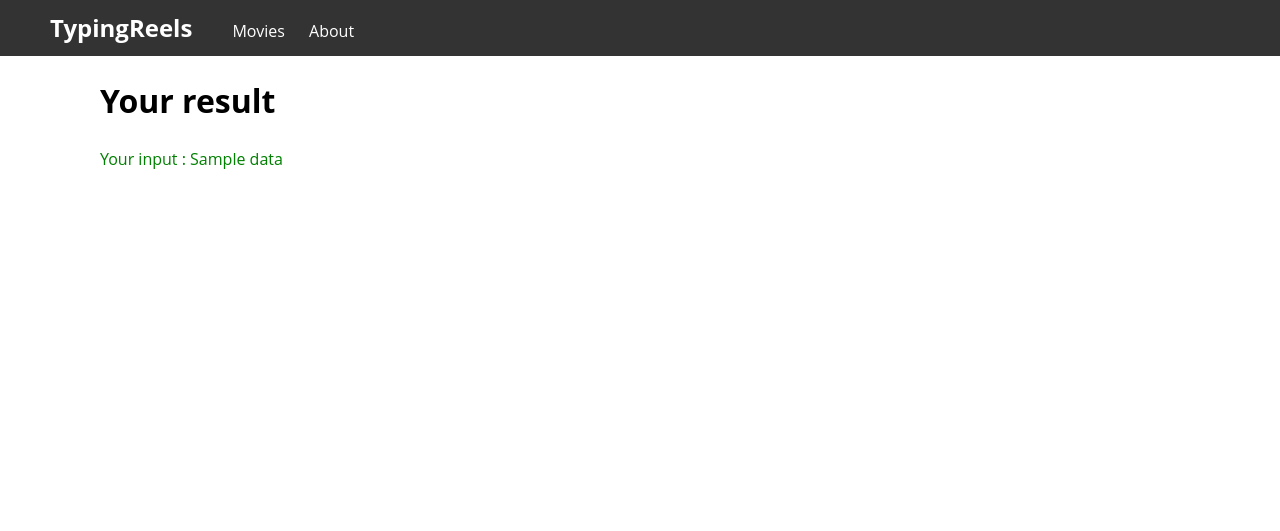
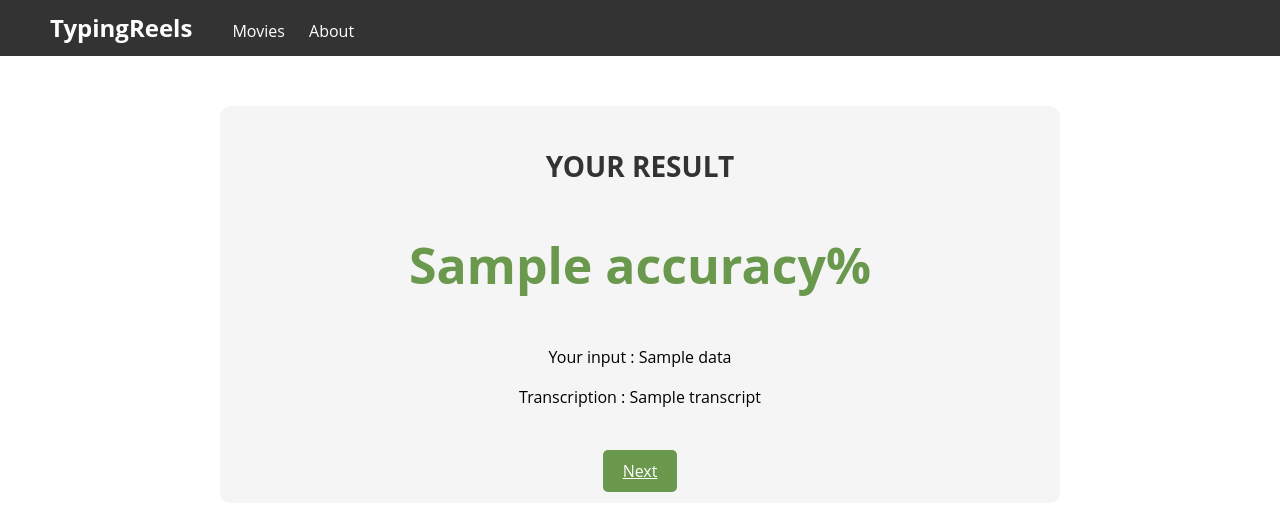
Before and after one commit to guyrawit/Typing-Reels, a Django app: template typingpractice/typingtest/templates/typingtest/results.html in a window 1280 px wide. Shown: the top 531 px of the page. Run offline with Django 4.2, Linux system fonts and the light colour scheme; the template is opened without the code that fills it: most values are stand-ins (such as "Sample title", 1, 10 or a date in 2020).

Commit message:
updatedd 4/17/2023

```diff
--- a/typingpractice/helloworld.txt
+++ /dev/null
@@ -1 +0,0 @@
-"Helloworld"
--- a/typingpractice/typingpractice/settings.py
+++ b/typingpractice/typingpractice/settings.py
@@ -94,9 +94,9 @@ DATABASES = {
     "default": {
         "ENGINE": "django.db.backends.mysql",
         "NAME": "typingreels",
-        "USER": "guyrawit",
+        "USER": "typing-reels-mysql",
         "PASSWORD": "happy123",
-        "HOST": "localhost",
+        "HOST": "35.198.241.56",
         "PORT": 3306
     }
 }
--- a/typingpractice/typingtest/admin.py
+++ b/typingpractice/typingtest/admin.py
@@ -2,10 +2,10 @@ from django.contrib import admin
 from .models import MovieScene
 
 class MovieSceneAdmin(admin.ModelAdmin):
-    list_display = ('title', 'created_at')
+    list_display = ('title', 'movie_name', 'transcript', 'created_at')
     # Add the 'movie_file' field to the form for file upload
     fieldsets = (
-        (None, {'fields': ('title', 'movie_file', 'transcript')}),
+        (None, {'fields': ('title', 'movie_name', 'movie_file', 'transcript')}),
     )
 
 admin.site.register(MovieScene, MovieSceneAdmin)
--- a/typingpractice/typingtest/models.py
+++ b/typingpractice/typingtest/models.py
@@ -1,8 +1,11 @@
 from django.db import models
-from django.core.files.storage import default_storage
 
 class MovieScene(models.Model):
     title = models.CharField(max_length=255)
+    movie_name = models.CharField(max_length=255)
     movie_file = models.FileField(upload_to='movies/')  # Define the movie_file field
     transcript = models.TextField(null=True, blank=True)
     created_at = models.DateTimeField(auto_now_add=True)
+
+    def __str__(self):
+        return self.title
--- a/typingpractice/typingtest/static/typingtest/style.css
+++ b/typingpractice/typingtest/static/typingtest/style.css
@@ -1,13 +1,18 @@
-body {
+  body {
     font-family: 'Open Sans', sans-serif;
     font-size: 16px;
     line-height: 1.5;
     margin: 0;
   }
+
+  .accuracy {
+    font-size: 60px;
+  }
   .container-result{
-    margin-left: 100px;
+    margin-left: auto;
+    margin-right: auto;
+  }
 
-}
   .container-result p{
     color: green;
   }
@@ -74,7 +79,6 @@ body {
 
   .movie-name {
     text-align: center;
-    color: black;
     font-family: 'Roboto', sans-serif;
   }
 
@@ -125,6 +129,50 @@ body {
     cursor: pointer;
   }
 
-  .submit-btn:hover {
+
+
+  .container-result {
+    max-width: 800px;
+    margin: 0 auto;
+    margin-top : 50px;
+    padding: 20px;
+    background-color: #f5f5f5;
+    border-radius: 10px;
+    text-align: center;
+  }
+
+  .container-result h1 {
+    font-size: 28px;
+    color: #333;
+    margin-bottom: 10px;
+  }
+
+  .container-result h2 {
+    font-size: 50px;
+    color: #6a994e;
+    margin-bottom: 10px;
+  }
+
+  .container-result .result {
+    font-size: 16px;
+    color: #333;
+    margin-bottom: 50px;
+  }
+
+  .container-result p {
+    color: black;
+  }
+
+  .container-result a {
+    margin-top: 50px;
+    padding: 10px 20px;
+    background-color: #6a994e;
+    color: #fff;
+    border: none;
+    border-radius: 5px;
+    font-size: 16px;
+    cursor: pointer;
+  }
+  .container-result a:hover {
     background-color: #386641 ;
   }
--- a/typingpractice/typingtest/templates/typingtest/results.html
+++ b/typingpractice/typingtest/templates/typingtest/results.html
@@ -6,15 +6,25 @@
 
 {% block styles %}
   <style>
-    body {
-      background-color: white;
+    .next-button {
+      margin: auto;
+
     }
   </style>
 {% endblock %}
 
 {% block content %}
     <div class='container-result'>
-        <h1>Your result</h1>
-        <p>Your input : {{ data }}</p>
+        <h1>YOUR RESULT</h1>
+        <div class="accuracy">
+          <h2>{{ accuracy}}%<h2>
+        </div>
+        <div class="result">
+          <p id="input">Your input : {{ data }}</p>
+          <p id="transcript">Transcription : {{movie.transcript}}</p>
+        </div>
+        <a href="{% url 'typingtest:start' %}" class="next-button">Next</a>
     <div>
+
+
 {% endblock %}
```
Also changed, not shown: typingpractice/check_googlecloud.py (deleted, +0 -24 lines), typingpractice/typingtest/templates/typingtest/start.html (+22 -7 lines), typingpractice/typingtest/views.py (+14 -3 lines), typingpractice/db.sqlite3 (deleted), typingpractice/typingtest/migrations/0004_moviescene_movie_name.py (added), typingpractice/typingtest/migrations/0005_moviescene_movie_audio.py (added), typingpractice/typingtest/migrations/0006_remove_moviescene_movie_audio.py (added), typingpractice/typingtest/static/typingtest/movies/logo-light.png (deleted), 3 other files.
